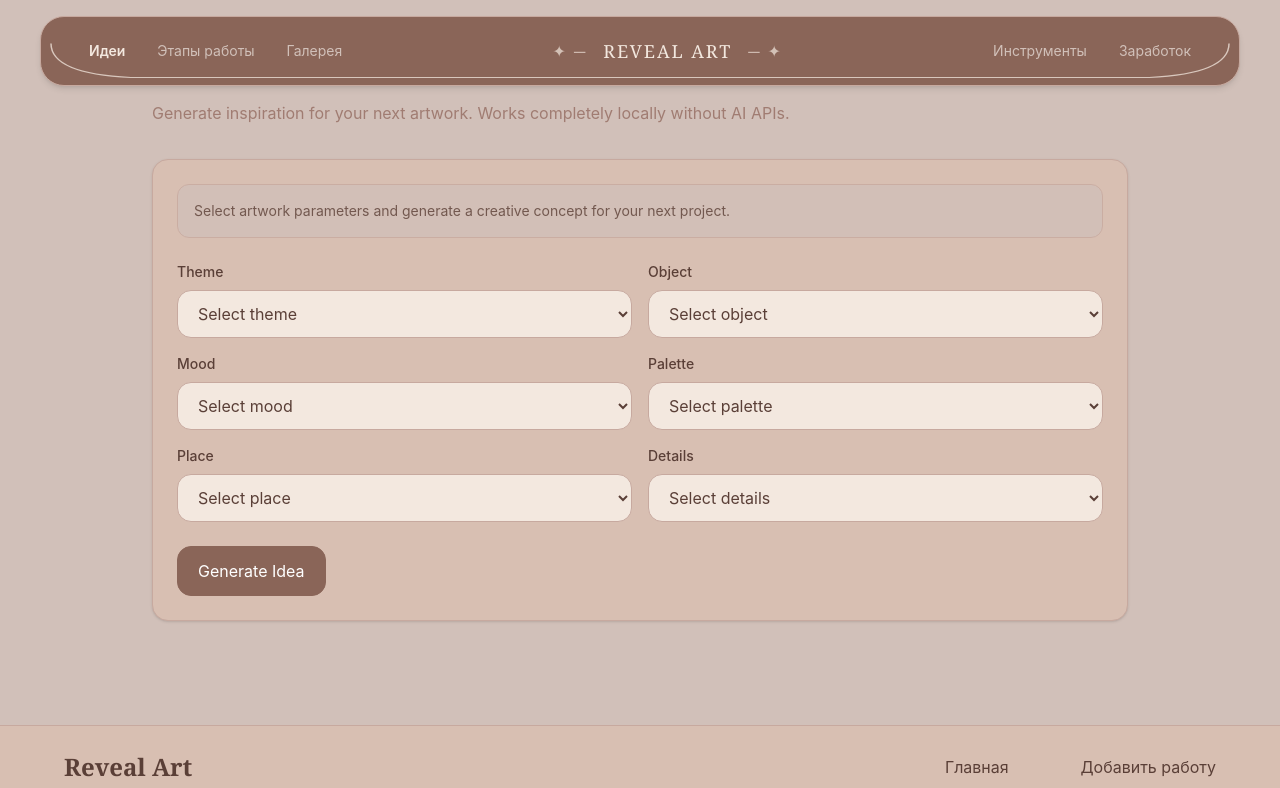
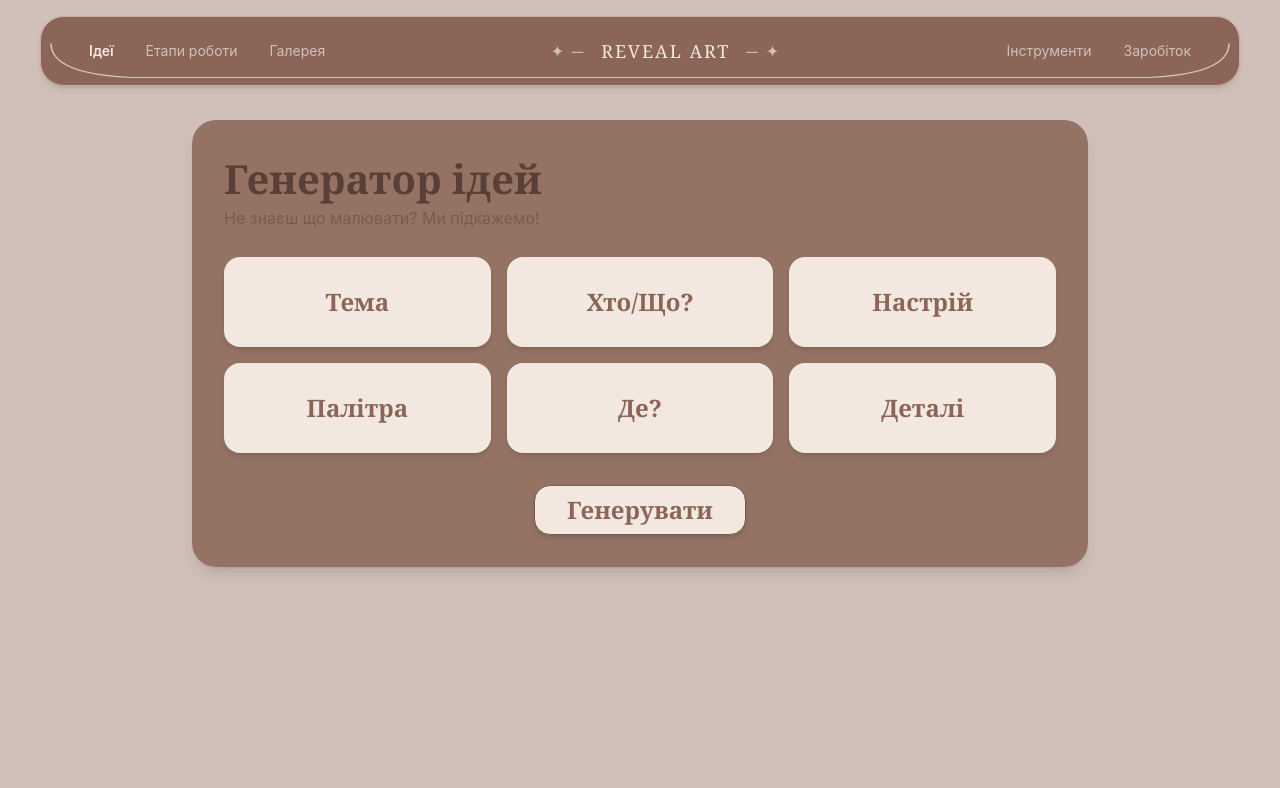
Before and after one commit to FFORqnvr/Reveal-Art, a React (Vite) app: page /ideas in a window 1280 px wide. Shown: the top 788 px of the page. Built offline with nearby package versions, Linux system fonts and the light colour scheme.

Commit message:
created randomizer

```diff
--- a/src/components/Footer.tsx
+++ b/src/components/Footer.tsx
@@ -46,8 +46,6 @@ export default function Footer() {
                   Галерея
                 </Link>
 
-
-
                 <Link className="flex items-center" to="/ideas">
                   Генератор идей
                 </Link>
--- a/src/components/Header.tsx
+++ b/src/components/Header.tsx
@@ -1,14 +1,14 @@
 import { NavLink } from "react-router-dom";
 
 const linksLeft = [
-  { to: "/ideas", label: "Идеи" },
-  { to: "/process", label: "Этапы работы" },
+  { to: "/ideas", label: "Ідеї" },
+  { to: "/process", label: "Етапи роботи" },
   { to: "/gallery", label: "Галерея" },
 ];
 
 const linksRight = [
-  { to: "/tools", label: "Инструменты" },
-  { to: "/monetization", label: "Заработок" },
+  { to: "/tools", label: "Інструменти" },
+  { to: "/monetization", label: "Заробіток" },
 ];
 
 export default function Header() {
--- a/src/index.css
+++ b/src/index.css
@@ -53,3 +53,19 @@ a {
     padding-right: 16px;
   }
 }
+
+@keyframes soft-reveal {
+  from {
+    opacity: 0;
+    transform: translateY(6px);
+  }
+
+  to {
+    opacity: 1;
+    transform: translateY(0);
+  }
+}
+
+.animate-soft-reveal {
+  animation: soft-reveal 260ms ease-out both;
+}
--- a/src/pages/IdeasPage.tsx
+++ b/src/pages/IdeasPage.tsx
@@ -1,8 +1,11 @@
 import { useState } from "react";
-import PageTitle from "../components/PageTitle";
 import IdeaGeneratorForm from "../sections/ideas/IdeaGeneratorForm";
-import GeneratedIdeaResult from "../sections/ideas/GeneratedIdeaResult";
+import { ideaOptions } from "../data/IdeaOptions";
 import { generateIdea } from "../utils/generateIdea";
+
+const randomItem = (items: string[]) => {
+  return items[Math.floor(Math.random() * items.length)];
+};
 
 export default function IdeasPage() {
   const [theme, setTheme] = useState("");
@@ -11,39 +14,37 @@ export default function IdeasPage() {
   const [palette, setPalette] = useState("");
   const [place, setPlace] = useState("");
   const [details, setDetails] = useState("");
-
   const [idea, setIdea] = useState("");
-  const [error, setError] = useState("");
 
   const handleGenerateIdea = () => {
-    if (!theme || !object || !mood || !palette || !place || !details) {
-      setError("Please select all parameters before generating an idea.");
-      setIdea("");
-      return;
-    }
+    const nextTheme = randomItem(ideaOptions.theme);
+    const nextObject = randomItem(ideaOptions.object);
+    const nextMood = randomItem(ideaOptions.mood);
+    const nextPalette = randomItem(ideaOptions.palette);
+    const nextPlace = randomItem(ideaOptions.place);
+    const nextDetails = randomItem(ideaOptions.details);
 
-    setError("");
+    setTheme(nextTheme);
+    setObject(nextObject);
+    setMood(nextMood);
+    setPalette(nextPalette);
+    setPlace(nextPlace);
+    setDetails(nextDetails);
 
     setIdea(
       generateIdea({
-        theme,
-        object,
-        mood,
-        palette,
-        place,
-        details,
+        theme: nextTheme,
+        object: nextObject,
+        mood: nextMood,
+        palette: nextPalette,
+        place: nextPlace,
+        details: nextDetails,
       }),
     );
   };
 
   return (
-    <div className="max-w-5xl mx-auto px-4 sm:px-6 py-10">
-      <PageTitle
-        title="Idea Generator"
-        subtitle="Generate inspiration for your next artwork. Works completely locally without AI APIs."
-      />
-
-      <div className="mt-6 rounded-2xl border border-[var(--color-border)] bg-[var(--color-surface)] p-6 shadow-sm">
+    <main className="min-h-screen bg-[var(--color-background)] px-4 py-24 sm:px-6">
       <IdeaGeneratorForm
         theme={theme}
         object={object}
@@ -51,29 +52,9 @@ export default function IdeasPage() {
         palette={palette}
         place={place}
         details={details}
-          error={error}
-          onThemeChange={setTheme}
-          onObjectChange={setObject}
-          onMoodChange={setMood}
-          onPaletteChange={setPalette}
-          onPlaceChange={setPlace}
-          onDetailsChange={setDetails}
+        idea={idea}
         onGenerate={handleGenerateIdea}
       />
-
-        {idea && (
-          <GeneratedIdeaResult
-            idea={idea}
-            theme={theme}
-            object={object}
-            mood={mood}
-            palette={palette}
-            place={place}
-            details={details}
-            onGenerateAgain={handleGenerateIdea}
-          />
-        )}
-      </div>
-    </div>
+    </main>
   );
 }
--- a/src/sections/ideas/IdeaGeneratorForm.tsx
+++ b/src/sections/ideas/IdeaGeneratorForm.tsx
@@ -1,7 +1,3 @@
-import Select from "../../components/Select";
-import Button from "../../components/Button";
-import { ideaOptions } from "../../data/IdeaOptions";
-
 type IdeaGeneratorFormProps = {
   theme: string;
   object: string;
@@ -9,15 +5,18 @@ type IdeaGeneratorFormProps = {
   palette: string;
   place: string;
   details: string;
-  error: string;
-  onThemeChange: (value: string) => void;
-  onObjectChange: (value: string) => void;
-  onMoodChange: (value: string) => void;
-  onPaletteChange: (value: string) => void;
-  onPlaceChange: (value: string) => void;
-  onDetailsChange: (value: string) => void;
+  idea: string;
   onGenerate: () => void;
 };
+
+const fields = [
+  { label: "Тема", key: "theme" },
+  { label: "Хто/Що?", key: "object" },
+  { label: "Настрій", key: "mood" },
+  { label: "Палітра", key: "palette" },
+  { label: "Де?", key: "place" },
+  { label: "Деталі", key: "details" },
+] as const;
 
 export default function IdeaGeneratorForm({
   theme,
@@ -26,143 +25,79 @@ export default function IdeaGeneratorForm({
   palette,
   place,
   details,
-  error,
-  onThemeChange,
-  onObjectChange,
-  onMoodChange,
-  onPaletteChange,
-  onPlaceChange,
-  onDetailsChange,
+  idea,
   onGenerate,
 }: IdeaGeneratorFormProps) {
+  const values = {
+    theme,
+    object,
+    mood,
+    palette,
+    place,
+    details,
+  };
+
   return (
-    <>
-      <div className="mb-6 rounded-xl border border-[var(--color-border)] bg-[var(--color-background)] p-4 text-sm opacity-80">
-        Select artwork parameters and generate a creative concept for your next
-        project.
+    <section className="mt-6 mx-auto max-w-4xl rounded-3xl bg-[var(--color-primary)]/85 p-6 shadow-lg md:p-8">
+      <h1
+        className="text-2xl font-bold text-[var(--color-background-soft)]"
+        style={{ fontFamily: "var(--font-heading)" }}
+      >
+        Генератор ідей
+      </h1>
+
+      <p className="mt-3 text-base text-[var(--color-background-soft)]/85">
+        Не знаєш що малювати? Ми підкажемо!
+      </p>
+
+      <div className="mt-6 grid gap-4 md:grid-cols-3">
+        {fields.map((field) => (
+          <div
+            key={field.key}
+            className="relative flex min-h-[90px] items-center justify-center rounded-2xl bg-[var(--color-background-soft)] px-4 text-center shadow-md"
+          >
+            {values[field.key] && (
+              <span className="absolute left-4 top-3 text-xs uppercase tracking-wider text-[var(--color-text-muted)]">
+                {field.label}
+              </span>
+            )}
+
+            <span
+              key={values[field.key] || field.label}
+              className="animate-soft-reveal text-2xl font-bold text-[var(--color-primary)]"
+              style={{ fontFamily: "var(--font-heading)" }}
+            >
+              {values[field.key] || field.label}
+            </span>
+          </div>
+        ))}
       </div>
 
-      <div className="grid gap-4 md:grid-cols-2">
-        <div>
-          <label className="mb-2 block text-sm font-medium">
-            Theme
-          </label>
-
-          <Select
-            value={theme}
-            onChange={(e) => onThemeChange(e.target.value)}
-          >
-            <option value="">Select theme</option>
-            {ideaOptions.theme.map((item) => (
-              <option key={item} value={item}>
-                {item}
-              </option>
-            ))}
-          </Select>
-        </div>
-
-        <div>
-          <label className="mb-2 block text-sm font-medium">
-            Object
-          </label>
-
-          <Select
-            value={object}
-            onChange={(e) => onObjectChange(e.target.value)}
-          >
-            <option value="">Select object</option>
-            {ideaOptions.object.map((item) => (
-              <option key={item} value={item}>
-                {item}
-              </option>
-            ))}
-          </Select>
-        </div>
-
-        <div>
-          <label className="mb-2 block text-sm font-medium">
-            Mood
-          </label>
-
-          <Select
-            value={mood}
-            onChange={(e) => onMoodChange(e.target.value)}
-          >
-            <option value="">Select mood</option>
-            {ideaOptions.mood.map((item) => (
-              <option key={item} value={item}>
-                {item}
-              </option>
-            ))}
-          </Select>
-        </div>
-
-        <div>
-          <label className="mb-2 block text-sm font-medium">
-            Palette
-          </label>
-
-          <Select
-            value={palette}
-            onChange={(e) => onPaletteChange(e.target.value)}
-          >
-            <option value="">Select palette</option>
-            {ideaOptions.palette.map((item) => (
-              <option key={item} value={item}>
-                {item}
-              </option>
-            ))}
-          </Select>
-        </div>
-
-        <div>
-          <label className="mb-2 block text-sm font-medium">
-            Place
-          </label>
-
-          <Select
-            value={place}
-            onChange={(e) => onPlaceChange(e.target.value)}
-          >
-            <option value="">Select place</option>
-            {ideaOptions.place.map((item) => (
-              <option key={item} value={item}>
-                {item}
-              </option>
-            ))}
-          </Select>
-        </div>
-
-        <div>
-          <label className="mb-2 block text-sm font-medium">
-            Details
-          </label>
-
-          <Select
-            value={details}
-            onChange={(e) => onDetailsChange(e.target.value)}
-          >
-            <option value="">Select details</option>
-            {ideaOptions.details.map((item) => (
-              <option key={item} value={item}>
-                {item}
-              </option>
-            ))}
-          </Select>
-        </div>
+      <div className="mt-8 flex justify-center">
+        <button
+          type="button"
+          onClick={onGenerate}
+          className="rounded-2xl border border-[var(--color-primary-hover)] bg-[var(--color-background-soft)] px-8 py-2 text-2xl font-bold text-[var(--color-primary)] shadow-md transition duration-300 hover:-translate-y-0.5 hover:shadow-lg active:scale-[0.98]"
+          style={{ fontFamily: "var(--font-heading)" }}
+        >
+          Генерувати
+        </button>
       </div>
 
-      {error && (
-        <div className="mt-4 rounded-xl border border-red-200 bg-red-50 p-4 text-sm text-red-600">
-          {error}
+      {idea && (
+        <div className="animate-soft-reveal mt-6 rounded-2xl bg-[var(--color-background-soft)]/90 p-5 text-[var(--color-text-primary)] shadow-md">
+          <h2
+            className="text-xl font-bold"
+            style={{ fontFamily: "var(--font-heading)" }}
+          >
+            Ідея
+          </h2>
+
+          <p className="mt-3 leading-7">
+            {idea}
+          </p>
         </div>
       )}
-
-      <div className="mt-6">
-        <Button onClick={onGenerate}>
-          Generate Idea
-        </Button>
-      </div>
-    </>
+    </section>
   );
 }
```
Lines whose indentation alone changed are shown as unchanged.
